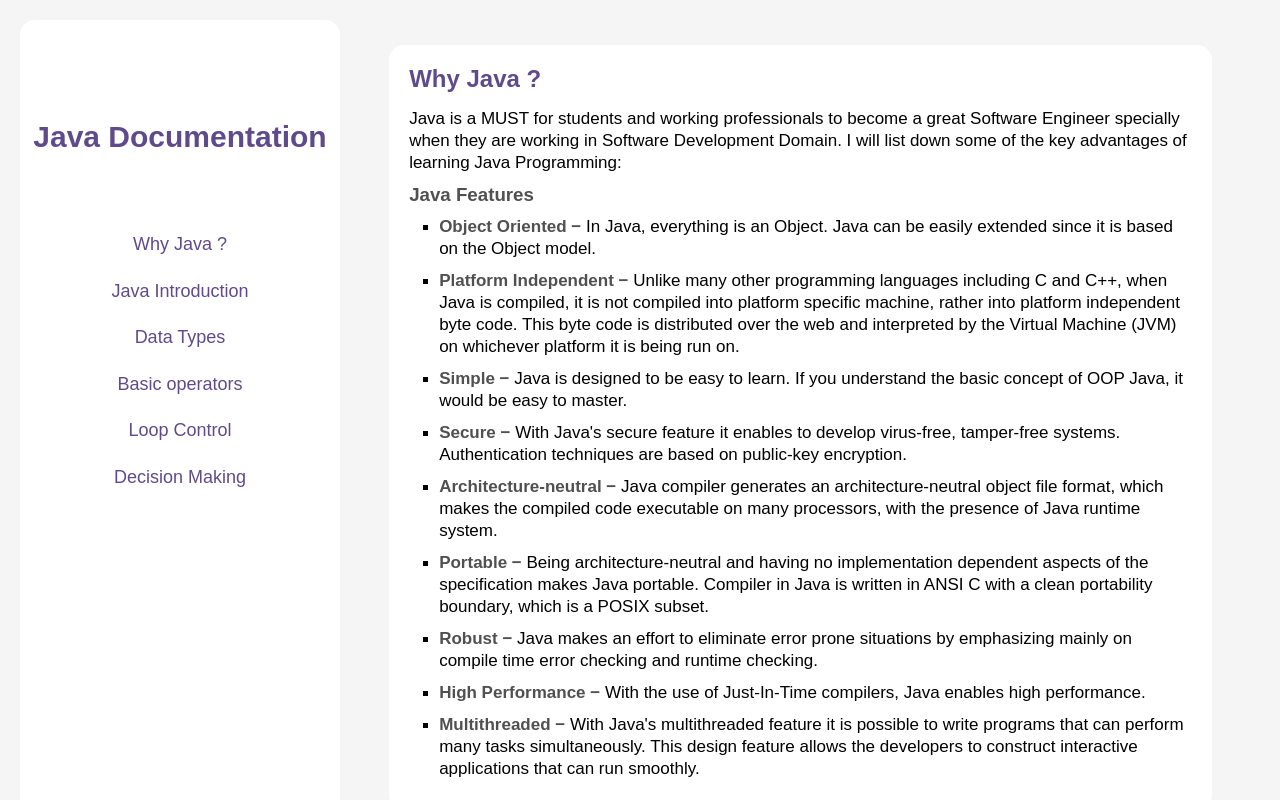
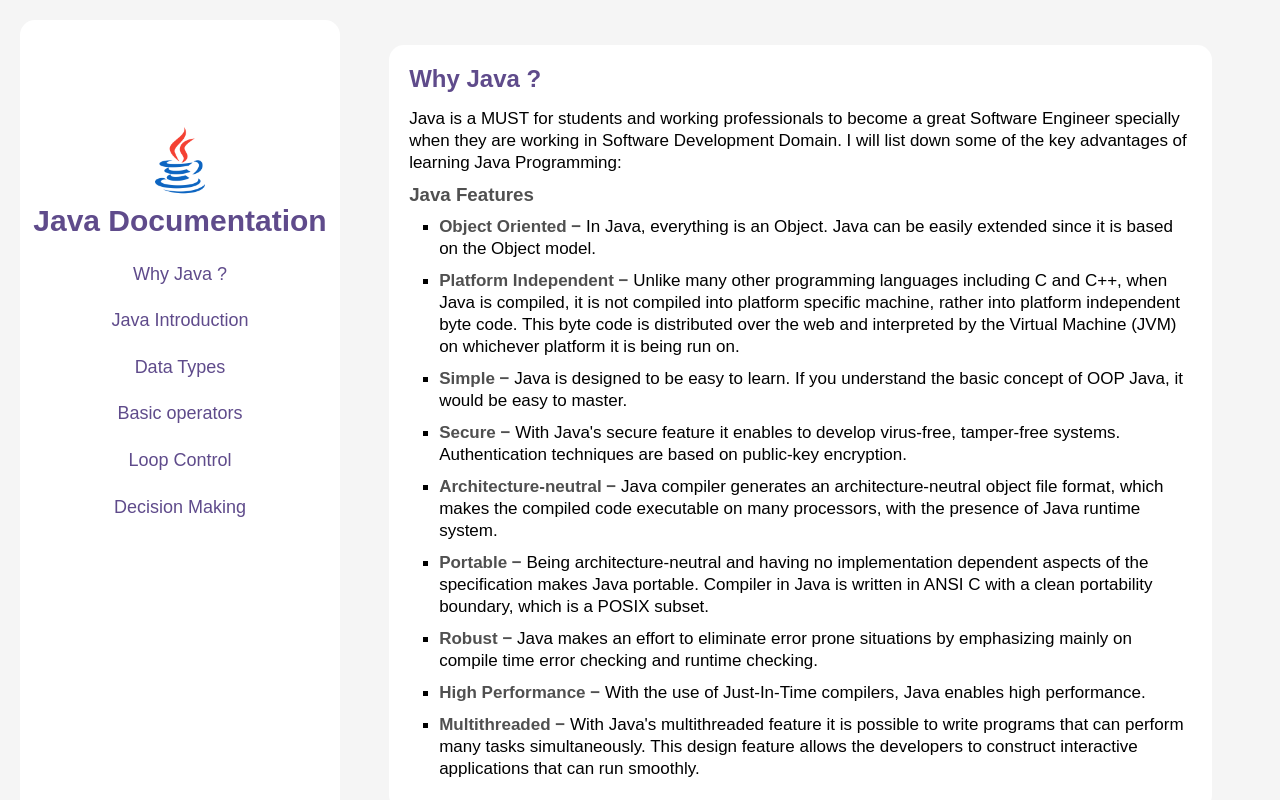
Before and after one commit to vamshi-vemula/documentation_page, a plain HTML site: page index.html in a window 1280 px wide. Shown: the top 800 px of the page. Drawn offline with Linux system fonts and the light colour scheme.

Commit message:
New Changes

```diff
--- a/index.html
+++ b/index.html
@@ -7,6 +7,7 @@
 </head>
 <body>
     <nav id="navbar">
+        <img src="Assets/logo.png" alt="">
         <header>Java Documentation</header>
         <ul>
             <li><a class="nav-link" href="#why_Java_?">Why Java ?</a></li>
--- a/main.css
+++ b/main.css
@@ -12,6 +12,11 @@ body {
     padding-bottom: 20px;
     width: 100%;
     background-color: white;
+    text-align: center;
+}
+#navbar img {
+    width: 25%;
+    margin: 0px auto;
 }
 #navbar header {
     text-align: center;
@@ -33,7 +38,6 @@ body {
 #main-doc {
     width: 90%;
     margin: 20px auto;
-    background-color: #f5f5f5;
     padding: 20px;
     padding-bottom: 0px;
 }
@@ -88,9 +92,6 @@ footer {
     line-height: 22px;
 }
 @media screen and (min-width:650px) {
-    body {
-        background-color: #f5f5f5;
-    }
     #navbar {
         height: 100%;
         top: 0px;
@@ -100,11 +101,11 @@ footer {
         margin: 20px;
         border-radius: 15px;
     }
-    #navbar header  {
+    #navbar img {
         margin-top: 25%;
     }
     #navbar ul{
-        margin-top: 25%;
+        margin-top: 5%;
         list-style: none;
     }
     #navbar ul li {
@@ -114,7 +115,6 @@ footer {
         width: 72%;
         margin: 0px auto;
         margin-left: 25%;
-        background-color: #f5f5f5;
     }
     #main-doc .main-section {
         width: 85%;
```
Also changed, not shown: Assets/logo.png (added).
